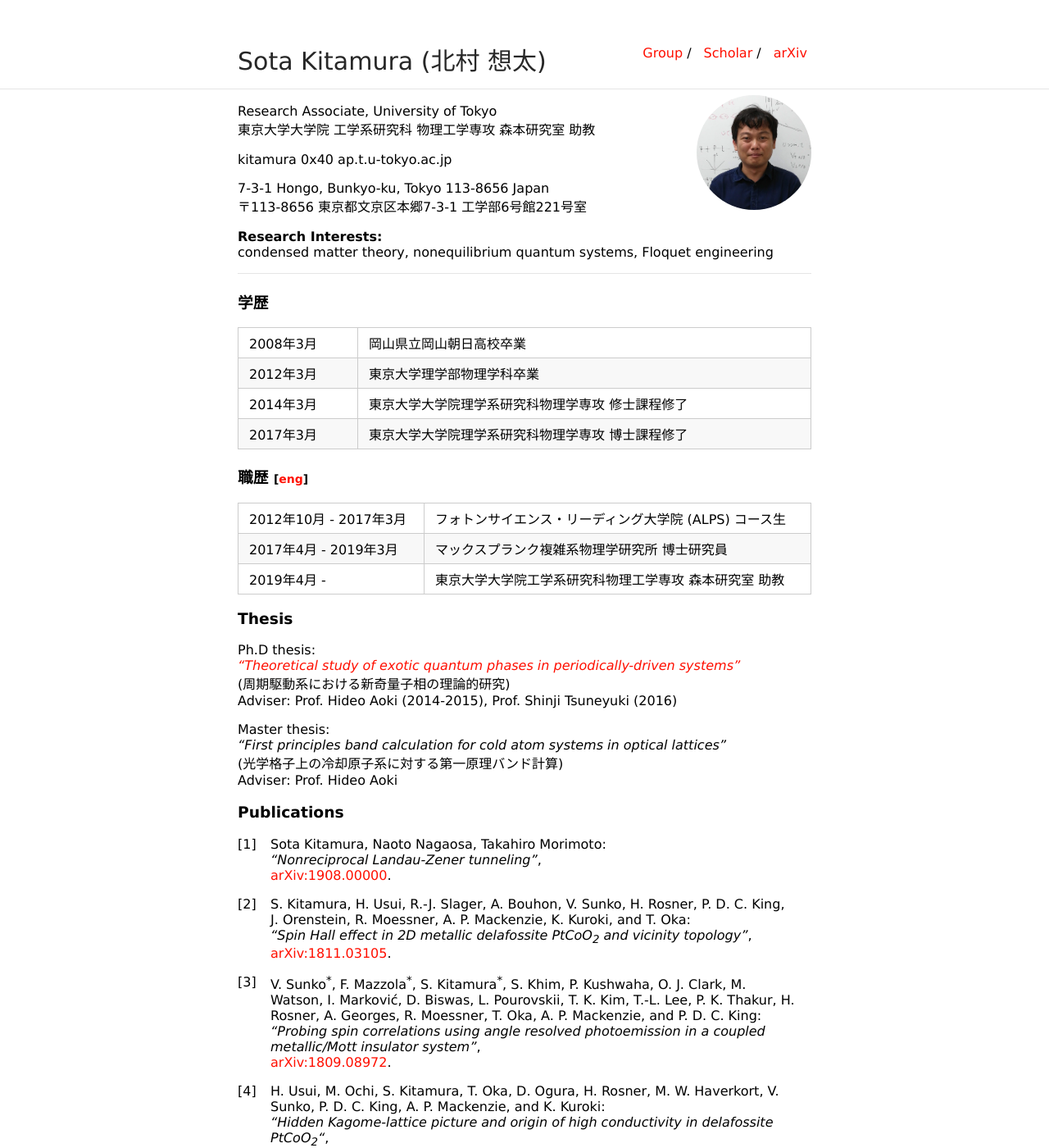
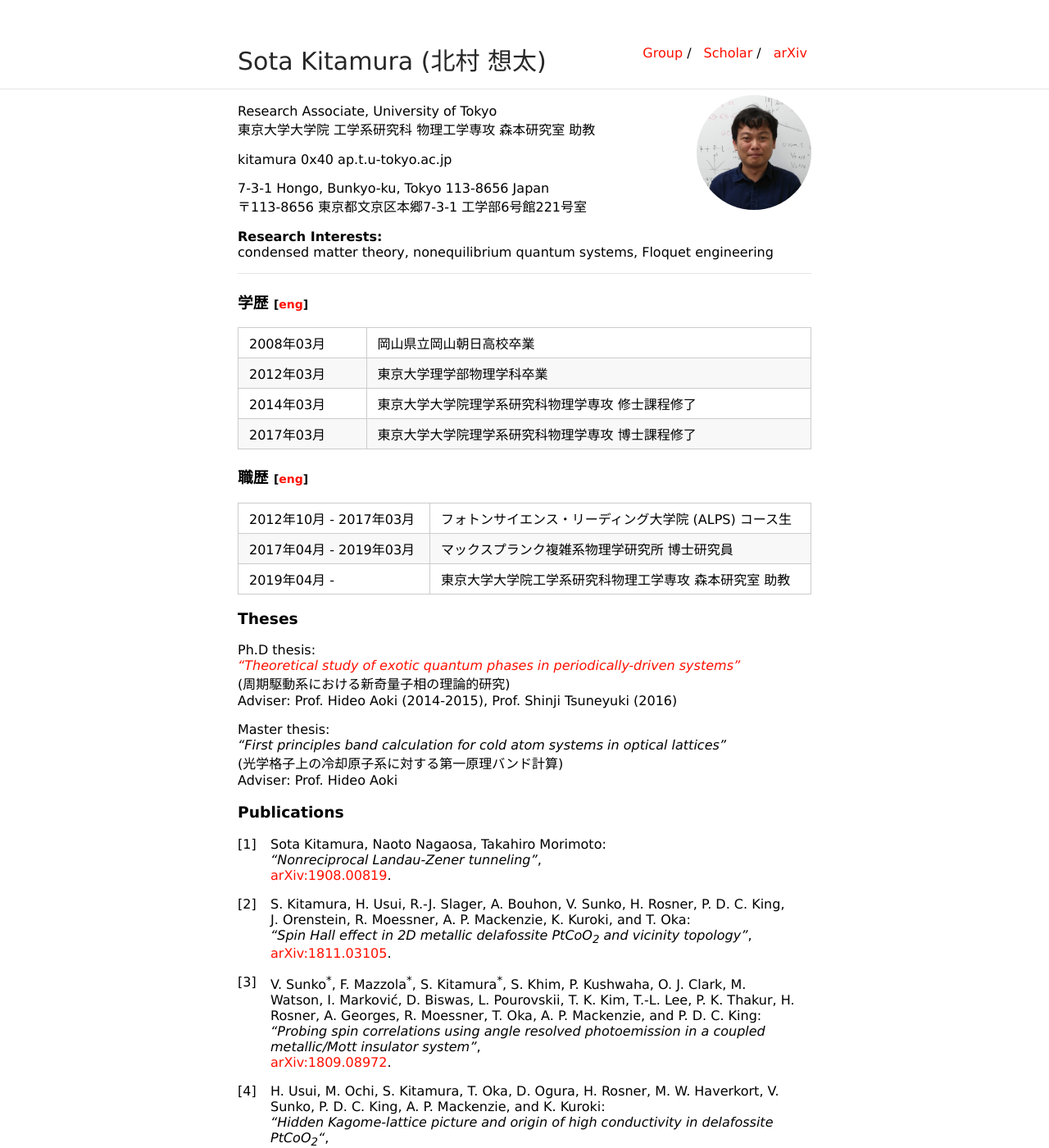
Before and after one commit to sotaph/sotaph.github.io, a Jekyll site: the page built from index.md, in a window 1280 px wide and 1400 px high. Shown: the whole window at 82% size. Built offline with Jekyll 4.4.1, drawn with Linux system fonts in a browser that asks for light colours; formulas are drawn with MathJax 3.

Commit message:
update pub

```diff
--- a/index.md
+++ b/index.md
@@ -20,21 +20,21 @@ condensed matter theory, nonequilibrium quantum systems, Floquet engineering
 
 ---
 
-### 学歴
+### 学歴 <span style="font-size: 75%">[[eng]({{base_url}}cv)]</span>
 
-2008年3月 | 岡山県立岡山朝日高校卒業
-2012年3月 | 東京大学理学部物理学科卒業
-2014年3月 | 東京大学大学院理学系研究科物理学専攻 修士課程修了
-2017年3月 | 東京大学大学院理学系研究科物理学専攻 博士課程修了
+2008年03月 | 岡山県立岡山朝日高校卒業
+2012年03月 | 東京大学理学部物理学科卒業
+2014年03月 | 東京大学大学院理学系研究科物理学専攻 修士課程修了
+2017年03月 | 東京大学大学院理学系研究科物理学専攻 博士課程修了
 
 ### 職歴 <span style="font-size: 75%">[[eng]({{base_url}}cv)]</span>
 
-2012年10月 - 2017年3月| フォトンサイエンス・リーディング大学院 (ALPS) コース生
-2017年4月  - 2019年3月| マックスプランク複雑系物理学研究所 博士研究員
-2019年4月 -| 東京大学大学院工学系研究科物理工学専攻  森本研究室 助教
+2012年10月 - 2017年03月| フォトンサイエンス・リーディング大学院 (ALPS) コース生
+2017年04月 - 2019年03月| マックスプランク複雑系物理学研究所 博士研究員
+2019年04月 -| 東京大学大学院工学系研究科物理工学専攻  森本研究室 助教
 
 
-### Thesis
+### Theses
 
 Ph.D thesis:
 [_"Theoretical study of exotic quantum phases in periodically-driven systems"_](http://doi.org/10.15083/00075562)
@@ -53,7 +53,7 @@ Adviser: Prof. Hideo Aoki
 
 1. Sota Kitamura, Naoto Nagaosa, Takahiro Morimoto:
 _"Nonreciprocal Landau-Zener tunneling"_,
-[arXiv:1908.00000](https://arxiv.org/abs/1908.00000).
+[arXiv:1908.00819](https://arxiv.org/abs/1908.00819).
 
 1. S. Kitamura, H. Usui, R.-J. Slager, A. Bouhon, V. Sunko, H. Rosner, P. D. C. King, J. Orenstein, R. Moessner, A. P. Mackenzie, K. Kuroki, and T. Oka:
 _"Spin Hall effect in 2D metallic delafossite PtCoO<sub>2</sub> and vicinity topology"_,
```
Also changed, not shown: other parts of index.md (+1 -1 lines), cv.md (+1 -1 lines).
